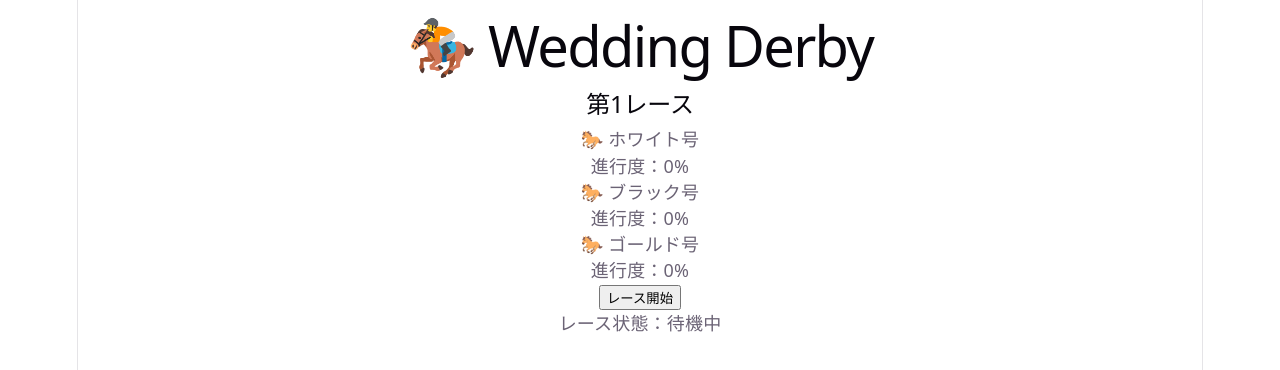
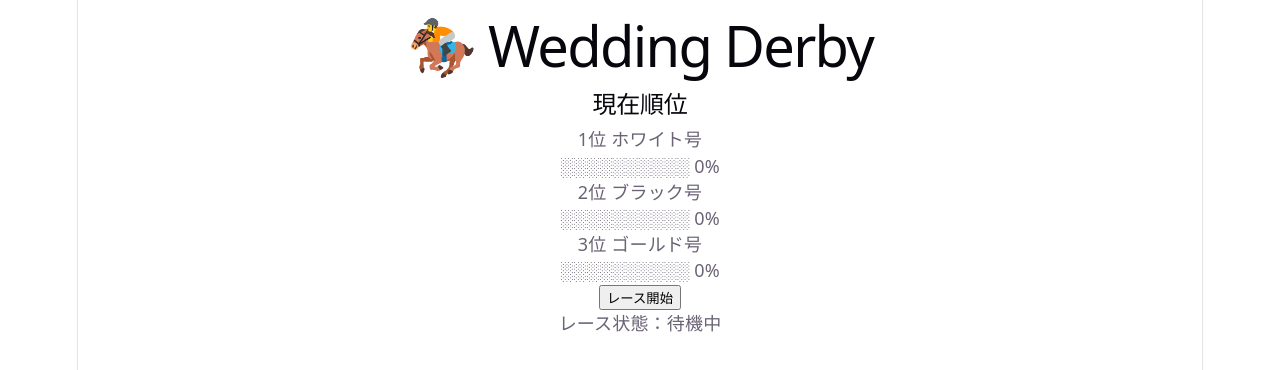
Before and after one commit to eikiitoda-dev/wedding-derby, a React (Vite) app: page /game in a window 1280 px wide. Shown: the top 370 px of the page. Built offline with nearby package versions, Linux system fonts and the light colour scheme.

Commit message:
Add race ranking display

```diff
--- a/src/pages/GamePage.tsx
+++ b/src/pages/GamePage.tsx
@@ -20,8 +20,8 @@ function GamePage() {
     setWinner("")
 
     const timer = setInterval(() => {
-      setHorses((currentHorses) => {
-        const updated = currentHorses.map((horse) => ({
+      setHorses((current) => {
+        const updated = current.map((horse) => ({
           ...horse,
           progress: Math.min(
             horse.progress + Math.floor(Math.random() * 10),
@@ -44,20 +44,27 @@ function GamePage() {
     }, 500)
   }
 
+  const ranking = [...horses].sort(
+    (a, b) => b.progress - a.progress
+  )
+
   return (
     <div>
       <h1>🏇 Wedding Derby</h1>
 
-      <h2>第1レース</h2>
+      <h2>現在順位</h2>
 
-      {horses.map((horse) => (
+      {ranking.map((horse, index) => (
         <div key={horse.name}>
           <p>
-            🐎 {horse.name}
+            {index + 1}位 {horse.name}
           </p>
 
           <p>
-            進行度：{horse.progress}%
+            {"█".repeat(Math.floor(horse.progress / 10))}
+            {"░".repeat(10 - Math.floor(horse.progress / 10))}
+            {" "}
+            {horse.progress}%
           </p>
         </div>
       ))}
```
